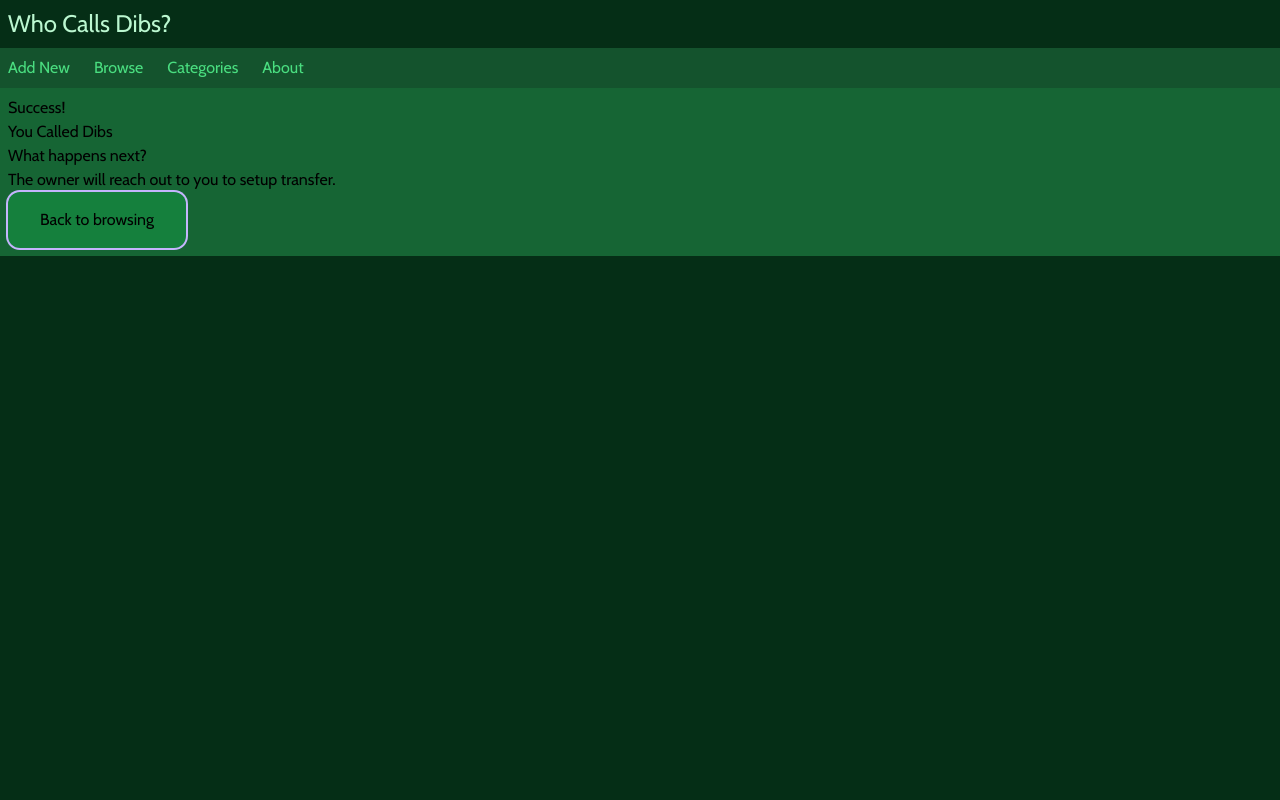
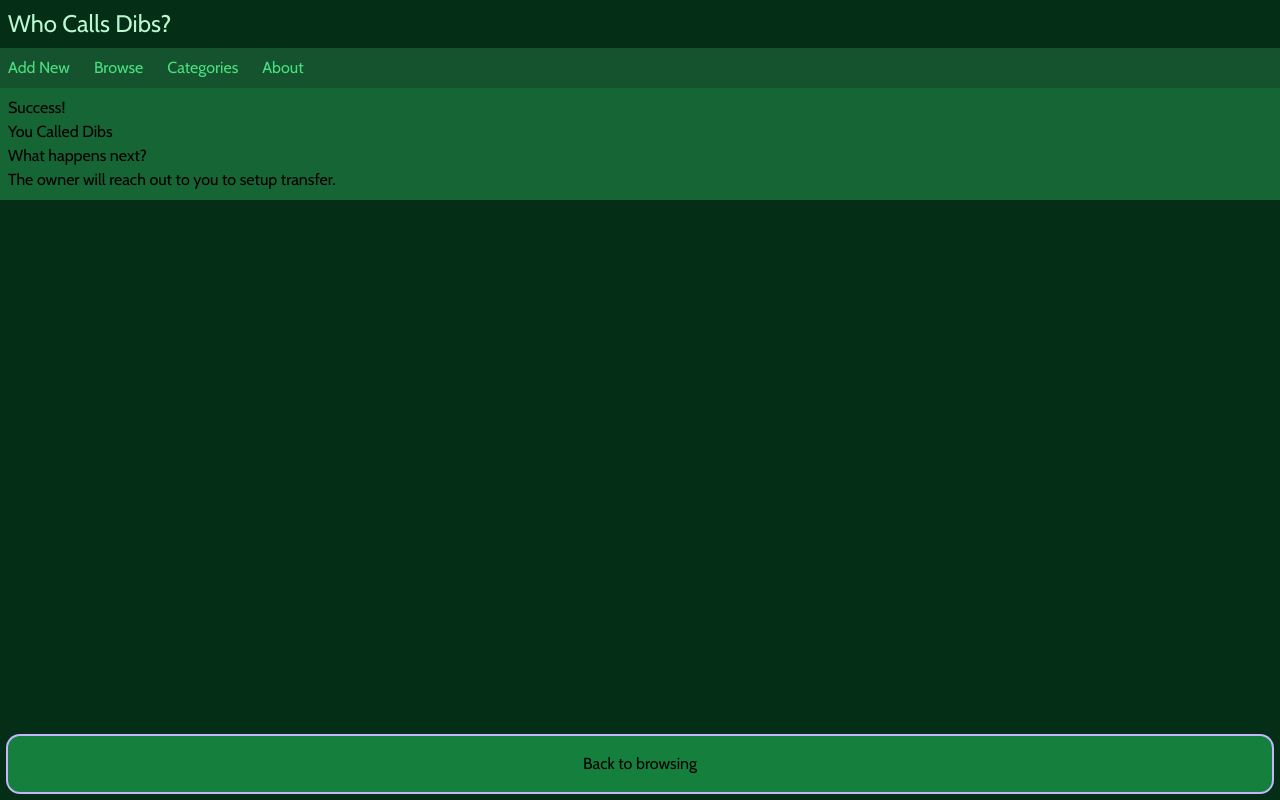
Before and after one commit to vkanicka/WhoCallsDibs, a Next.js app: page /item/1/calledDibs in a window 1280 px wide. Built offline with nearby package versions, Linux system fonts and the light colour scheme.

Commit message:
Move success page back to browse button to bottom of screen

```diff
--- a/src/app/item/[id]/calledDibs/page.tsx
+++ b/src/app/item/[id]/calledDibs/page.tsx
@@ -1,3 +1,7 @@
+/**
+ * useRouter only works in Client Components
+ */
+
 'use client'
 import { useRouter } from "next/navigation";
 
@@ -12,7 +16,9 @@ const CallDibsPage = () => {
             <h2>You Called Dibs</h2>
             <h4>What happens next?</h4>
             <p>The owner will reach out to you to setup transfer.</p>
-            <button className="bg-green-700 ring-2 ring-violet-300 py-4 px-8 rounded-xl" onClick={handleClick}>Back to browsing</button>
+            <div className='absolute bottom-0 left-0 right-0 p-2'>
+                <button className="w-full bg-green-700 ring-2 ring-violet-300 py-4 px-8 rounded-xl" onClick={handleClick}>Back to browsing</button>
+            </div>
         </div>
     )
 }
```
